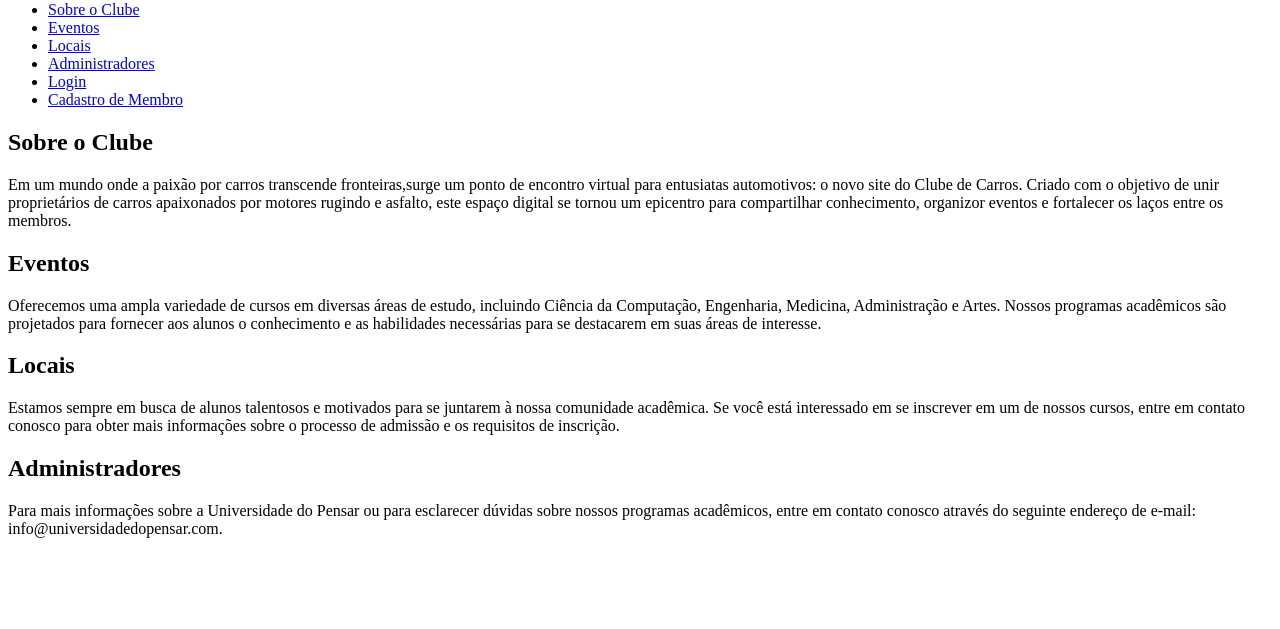
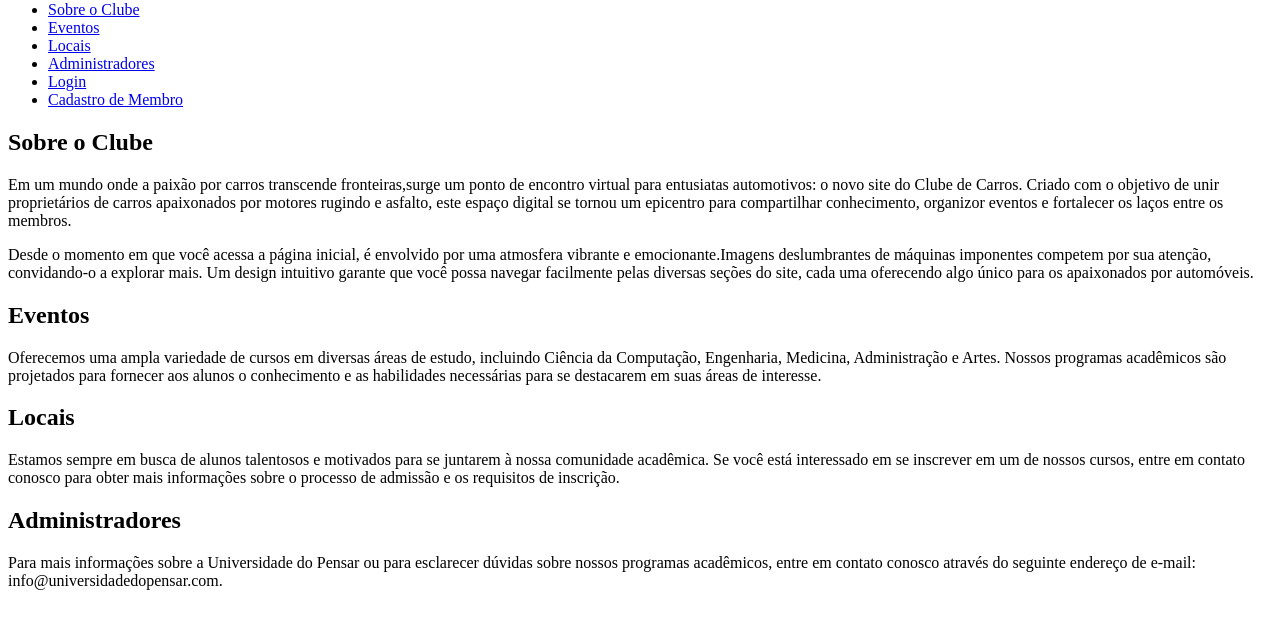
Before and after one commit to Victor-sousa207/Clube_De_Carros_ADS24, a website: page index.html in a window 1280 px wide. Shown: the part 79-708 px from the top of the page. Drawn offline with Linux system fonts and the light colour scheme.

Commit message:
Sobre o Clube

```diff
--- a/index.html
+++ b/index.html
@@ -34,7 +34,13 @@
           virtual para entusiatas automotivos: o novo site do Clube de Carros. Criado com o objetivo de
           unir proprietários de carros apaixonados por motores rugindo e asfalto, este espaço digital se
           tornou um epicentro para compartilhar conhecimento, organizor eventos e fortalecer os laços
-          entre os membros.
+          entre os membros.<p>
+        <p>
+          Desde o momento em que você acessa a página inicial, é envolvido por uma atmosfera vibrante e
+          emocionante.Imagens deslumbrantes de máquinas imponentes competem por sua atenção,
+          convidando-o a explorar mais. Um design intuitivo garante que você possa navegar facilmente
+          pelas diversas seções do site, cada uma oferecendo algo único para os apaixonados por automóveis.<p>
+
         </p>
       </section>
 
```
